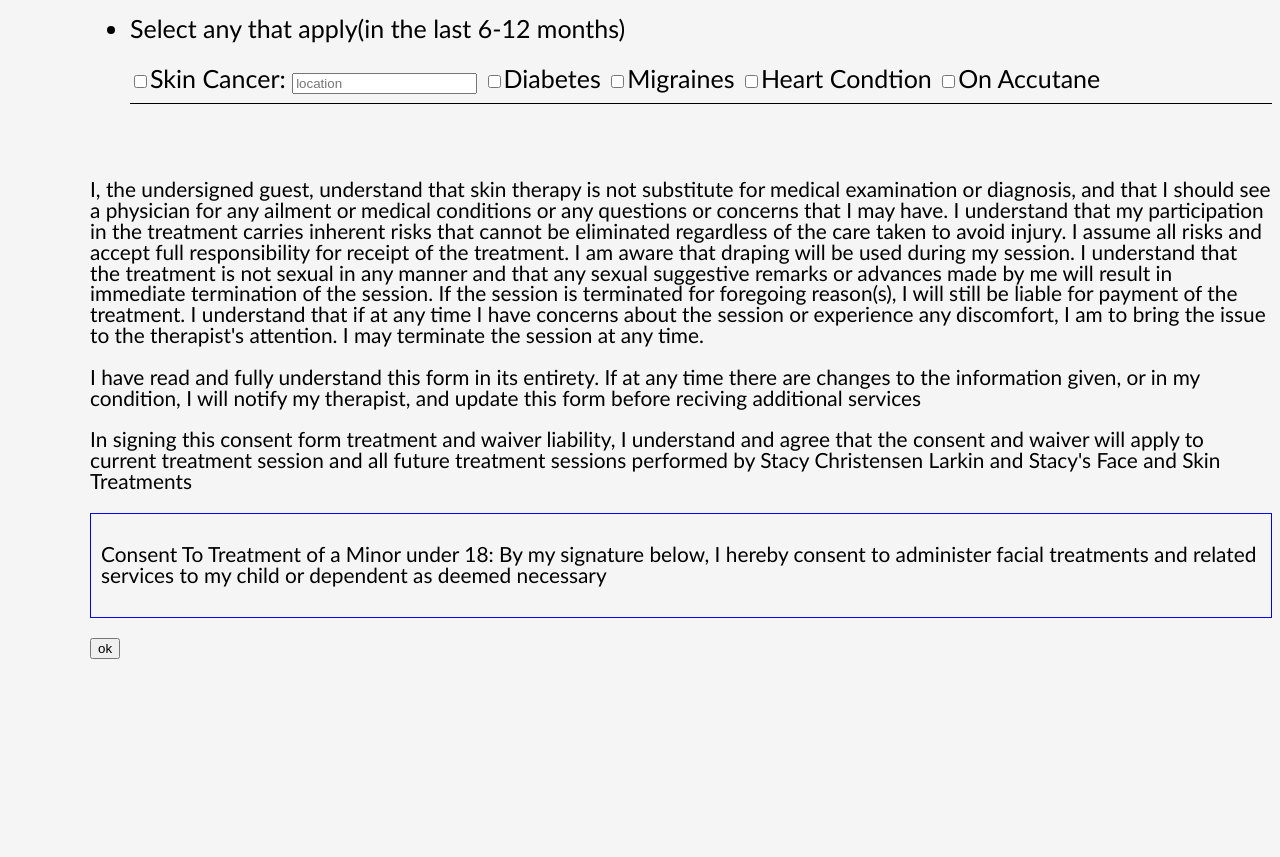
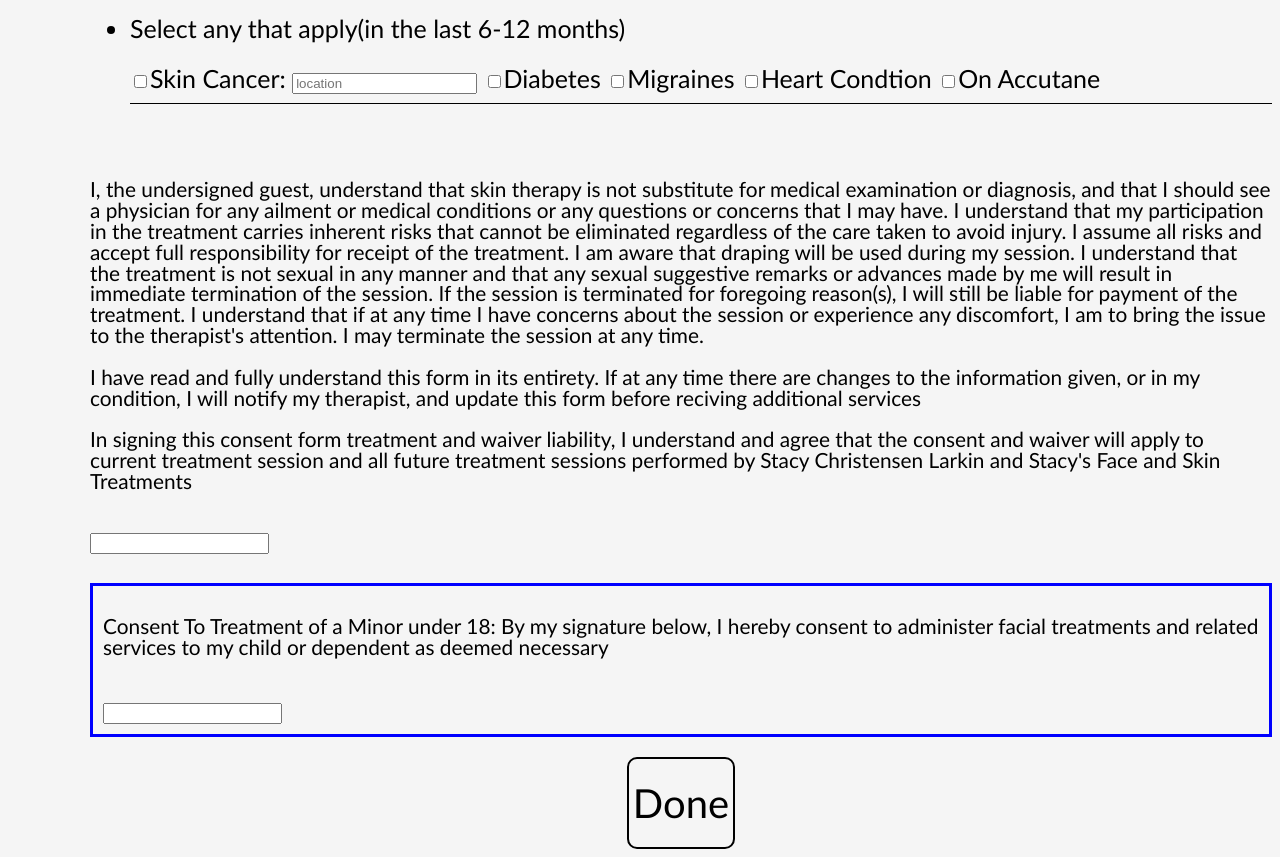
Before and after one commit to MaxTribble/SkinCareForm, a plain HTML site: page index.html in a window 1280 px wide. Shown: the part 2227-3084 px from the top of the page. Before the commit the page ends 2903 px from the top, so only its background shows below. Drawn offline with Linux system fonts and the light colour scheme.

Commit message:
adding signature boxes

```diff
--- a/Assets/style.css
+++ b/Assets/style.css
@@ -10,7 +10,15 @@ H2{
     text-align:center;
 }
 
-H3{
+#button{
+    text-align: center;
+    cursor: pointer;
+    border: 2px solid black;
+    padding: 4px;
+    margin: auto;
+    max-width: fit-content;
+    border-radius: 10px;
+    font-size: 40px;
 }
 
 .center{
@@ -18,11 +26,9 @@ H3{
 }
 
 #minorForm{
-    border: 1px solid blue;
+    margin:20px 0px;
+    border: 3px solid blue;
     line-height: 1;
     font-size: smaller;
     padding: 10px;
 }
-
-input{
-}
--- a/index.html
+++ b/index.html
@@ -216,12 +216,17 @@
         <p>In signing this consent form treatment and waiver liability, I understand and agree that the consent and waiver will apply to current treatment session and all future treatment sessions performed by Stacy Christensen Larkin and Stacy's Face and Skin Treatments</p>
         </div>
 
+        <label for="signature"></label>
+        <input type="text" name="signature" style="font-family: cursive;">
+
         <div id="minorForm">
-            <p>Consent To Treatment of a Minor under 18: By my signature below, I hereby consent to administer facial treatments and related services to my child or dependent as deemed necessary</p>
+            <p>Consent To Treatment of a Minor under 18: By my signature below, I hereby consent to administer facial treatments and related services to my child or dependent as deemed necessary</p> <br>
+            <label for="signatureChild"></label>
+        <input type="text" name="signatureChild" style="font-family: cursive;">
         </div>
-        <button id="button">ok</button>
-        <!-- <input type="submit" value="submit"> -->
+
 </form>
+<div id="button">Done</div>
 </body>
 <!-- <script src="https://cdnjs.cloudflare.com/ajax/libs/jspdf/2.5.1/jspdf.umd.min.js"></script> -->
 <script src="https://cdnjs.cloudflare.com/ajax/libs/html2pdf.js/0.9.3/html2pdf.bundle.min.js" integrity="sha512-YcsIPGdhPK4P/uRW6/sruonlYj+Q7UHWeKfTAkBW+g83NKM+jMJFJ4iAPfSnVp7BKD4dKMHmVSvICUbE/V1sSw==" crossorigin="anonymous" referrerpolicy="no-referrer"></script>
@@ -232,21 +237,7 @@
     var labels = document.getElementsByTagName('LABEL');
     var input = document.getElementsByTagName('INPUT');
     var name = document.getElementById('fname').value;
-    // window.jsPDF = window.jspdf.jsPDF;
-    // var doc = new jsPDF()
 
-    // var opt = {
-    //     margin:       1,
-    //     filename:     name,
-    //     image:        { type: 'jpeg=', quality: 0.98 },
-    //     html2canvas:  { scale: 2 },
-    //     jsPDF:        { unit: 'in', format: 'letter', orientation: 'portrait' }
-    // };
-    // input.forEach(element => {
-    //         element.setAttribute('readonly', 'true')
-    //     });
-// New Promise-based usage:
-// html2pdf().set(opt).from(form).save();
     ok.addEventListener('click', function(event){
         event.preventDefault()
         var name = form.fname.value + form.lname.value
@@ -259,9 +250,6 @@
     };
 
          html2pdf().set(opt).from(form).save();
-        //  doc.text(labels[0].value,20,20)
-        //  doc.save('text.pdf')
-    console.log(name)
     })
 
 
```
